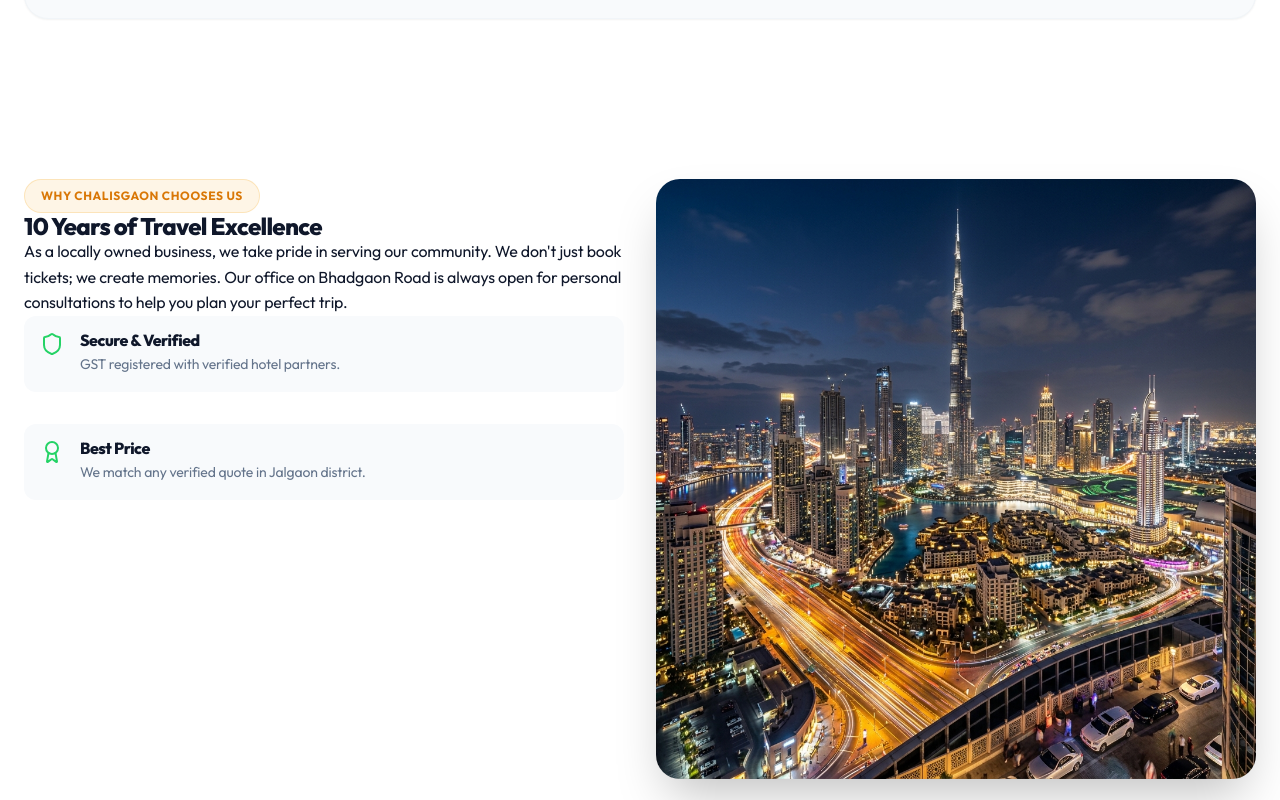
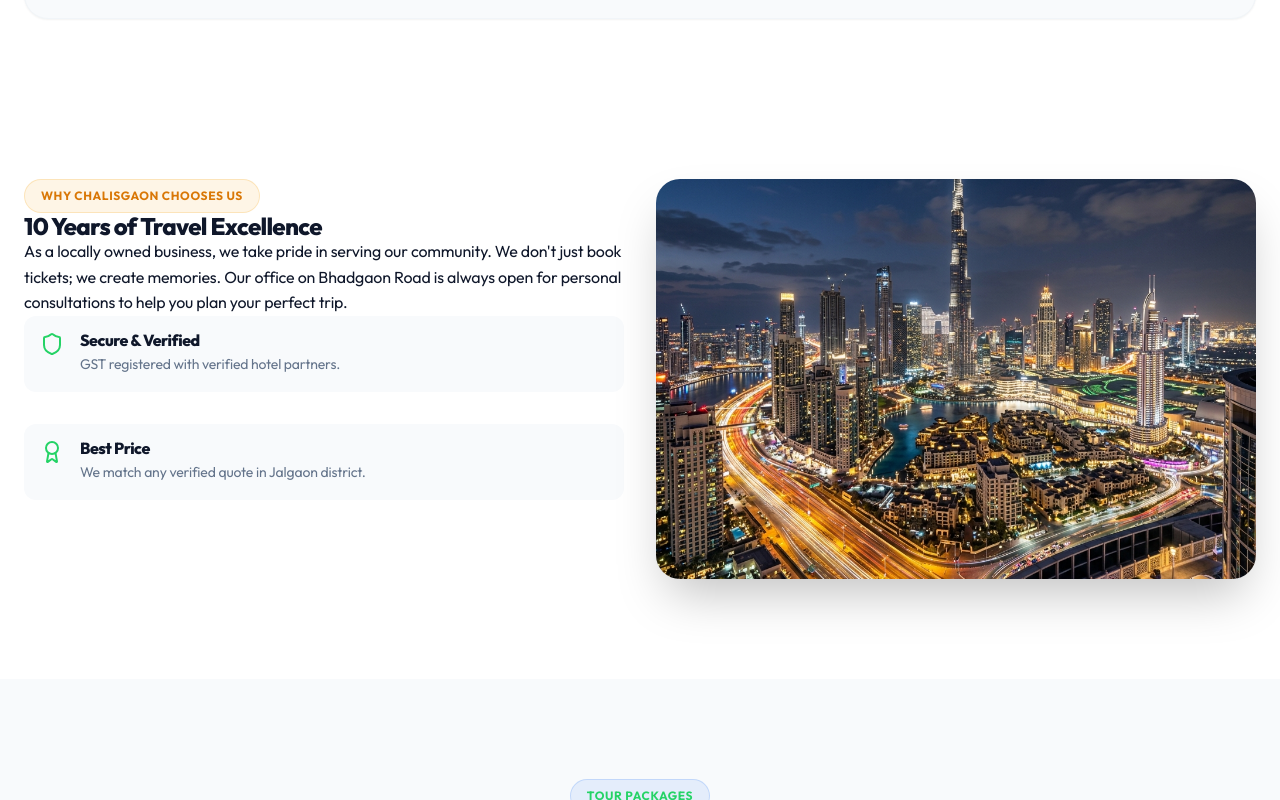
Before and after one commit to shubhpatil28/partner-tours-website, a React (Vite) app: page / in a window 1280 px wide. Shown: the part 2000-2800 px from the top of the page. Built offline with nearby package versions, Linux system fonts and the light colour scheme.

Commit message:
Upgrade: Production+ Image system (lazy load, fallback, blur UX, CLS fix)

```diff
--- a/src/components/common/Image.jsx
+++ b/src/components/common/Image.jsx
@@ -1,43 +1,52 @@
-import React, { useState } from 'react';
-import { handleImageError } from '../../utils/imageUtils';
+import React, { useState } from "react";
+import { handleImageError } from "../../utils/imageUtils";
 
 /**
- * Reusable Image component for Partner's Tours & Travels.
- * Features:
- * - Automatic fallback to high-quality placeholder on error
- * - Native lazy loading for performance
- * - Dark background placeholder to prevent layout shift and visual "pop"
- * - Responsive object-fit support
+ * Production-optimized Image component for Partner's Tours & Travels.
+ *
+ * Performance & SEO Features:
+ * - Decoding="async" for non-blocking rendering.
+ * - Width/Height support to prevent Cumulative Layout Shift (CLS).
+ * - Priority prop for LCP optimization (loading="eager").
+ * - React.memo to prevent unnecessary re-renders.
+ * - UX blur-to-clear transition effect.
  */
-const Image = ({
+const Image = React.memo(({
   src,
   alt = "Tour Image",
   className = "",
-  style = {},
+  width,
+  height,
+  priority = false, // Set to true for hero/above-the-fold images
+  style,
   ...props
 }) => {
   const [isLoaded, setIsLoaded] = useState(false);
 
-  const baseStyle = {
-    backgroundColor: "#0f172a", // Dark slate background for "blur/skeleton" feel
-    objectFit: "cover",
-    transition: "opacity 0.4s ease-in-out",
-    opacity: isLoaded ? 1 : 0.6,
-    ...style
-  };
+  const defaultAlt = alt || "Tour Package Image - Partner's Tours Chalisgaon";
 
   return (
     <img
       src={src}
-      alt={alt}
-      loading="lazy"
+      alt={defaultAlt}
+      width={width}
+      height={height}
+      loading={priority ? "eager" : "lazy"}
+      decoding="async"
+      onLoad={() => setIsLoaded(true)}
       onError={handleImageError}
-      onLoad={() => setIsLoaded(true)}
-      className={className}
-      style={baseStyle}
+      className={`image-component ${className}`}
+      style={{
+        backgroundColor: "#0f172a",
+        objectFit: "cover",
+        transition: "all 0.4s ease-in-out",
+        opacity: isLoaded ? 1 : 0.6,
+        filter: isLoaded ? "blur(0px)" : "blur(6px)",
+        ...style
+      }}
       {...props}
     />
   );
-};
+});
 
 export default Image;
--- a/src/pages/About.jsx
+++ b/src/pages/About.jsx
@@ -56,6 +56,8 @@ const About = () => {
                 src="https://images.unsplash.com/photo-1501785888041-af3ef285b470?auto=format&fit=crop&q=80&w=1000"
                 alt="About Partner's Tours Chalisgaon"
                 className="rounded-img shadow-lg"
+                width={800}
+                height={600}
               />
             </div>
           </div>
--- a/src/pages/Blog.jsx
+++ b/src/pages/Blog.jsx
@@ -99,6 +99,8 @@ const Blog = () => {
                   <Image
                     src={post.image}
                     alt={post.title}
+                    width={500}
+                    height={300}
                   />
                   <span className="blog-category-tag">{post.category}</span>
                 </div>
--- a/src/pages/BlogDetail.jsx
+++ b/src/pages/BlogDetail.jsx
@@ -153,7 +153,13 @@ const BlogDetail = () => {
         </header>
 
         <div className="post-featured-img">
-          <Image src={post.image} alt={post.title} />
+          <Image
+            src={post.image}
+            alt={post.title}
+            priority={true}
+            width={1200}
+            height={600}
+          />
         </div>
 
         <div className="post-content-layout">
@@ -182,7 +188,12 @@ const BlogDetail = () => {
                 <div className="related-list">
                    {Object.keys(blogContent).filter(k => k !== id).slice(0, 3).map(key => (
                       <Link key={key} to={`/blog/${key}`} className="related-item">
-                         <Image src={blogContent[key].image} alt={blogContent[key].title} />
+                         <Image
+                          src={blogContent[key].image}
+                          alt={blogContent[key].title}
+                          width={120}
+                          height={80}
+                         />
                          <h6>{blogContent[key].title}</h6>
                       </Link>
                    ))}
--- a/src/pages/Gallery.jsx
+++ b/src/pages/Gallery.jsx
@@ -64,7 +64,12 @@ const Gallery = () => {
                 style={{ transitionDelay: `${index * 100}ms` }}
               >
                 <div className="gallery-card">
-                  <Image src={img.src} alt={`${img.title} at ${img.location}`} />
+                  <Image
+                    src={img.src}
+                    alt={`${img.title} at ${img.location}`}
+                    width={400}
+                    height={300}
+                  />
                   <div className="gallery-overlay">
                     <div className="overlay-content">
                       <div className="loc-info">
--- a/src/pages/Home.jsx
+++ b/src/pages/Home.jsx
@@ -30,7 +30,14 @@ const Home = ({ onEnquiry }) => {
     <div className="home-page">
       {/* Hero Section with Parallax Effect */}
       <section className="hero parallax-hero">
-        <Image src={heroImg} alt="Partner's Tours & Travels - Leading Travel Agency in Chalisgaon" className="hero-bg" />
+        <Image
+          src={heroImg}
+          alt="Partner's Tours & Travels - Leading Travel Agency in Chalisgaon"
+          className="hero-bg"
+          priority={true}
+          width={1920}
+          height={1080}
+        />
         <div className="hero-overlay"></div>
         <div className="container hero-content fade-in-up">
           <div className="badge badge-orange ripple mb-16">1000+ Happy Customers • Best Price • 24/7 Support</div>
@@ -189,7 +196,13 @@ const Home = ({ onEnquiry }) => {
               </div>
             </div>
             <div className="city-img-container">
-               <Image src={dubaiImg} alt="Partner's Tours & Travels - Best Tour Operator in Jalgaon District" className="rounded-img shadow-lg" />
+               <Image
+                src={dubaiImg}
+                alt="Partner's Tours & Travels - Best Tour Operator in Jalgaon District"
+                className="rounded-img shadow-lg"
+                width={600}
+                height={400}
+               />
             </div>
           </div>
         </div>
@@ -286,7 +299,14 @@ const Home = ({ onEnquiry }) => {
 
 const PackageSummaryCard = ({ id, image, title, dur, price, onEnquiry }) => (
   <div className="p-sum-card ripple" onClick={() => onEnquiry(title)}>
-    <div className="p-img"><Image src={image} alt={`${title} Tour Package from Chalisgaon Travel Agency`} /></div>
+    <div className="p-img">
+      <Image
+        src={image}
+        alt={`${title} Tour Package from Chalisgaon Travel Agency`}
+        width={400}
+        height={250}
+      />
+    </div>
     <div className="p-content">
       <div className="p-meta"><span>{dur}</span> <span>Starts from {price}</span></div>
       <h3 className="mb-16">{title}</h3>
--- a/src/pages/PackageDetail.jsx
+++ b/src/pages/PackageDetail.jsx
@@ -138,7 +138,14 @@ const PackageDetail = () => {
   return (
     <div className="package-detail-page">
       <div className="detail-hero">
-        <Image src={pkg.image} alt={pkg.title} className="detail-hero-img" />
+        <Image
+          src={pkg.image}
+          alt={pkg.title}
+          className="detail-hero-img"
+          priority={true}
+          width={1920}
+          height={600}
+        />
         <div className="container">
           <div className="detail-header-content fade-in">
             <span className="duration-pill"><Clock size={16}/> {pkg.duration}</span>
--- a/src/pages/Packages.jsx
+++ b/src/pages/Packages.jsx
@@ -213,7 +213,12 @@ const Packages = ({ onEnquiry }) => {
                <div className="grid grid-4">
                   {recentlyViewed.map(pkg => (
                      <div key={`rv-${pkg.id}`} className="rv-card ripple" onClick={() => handlePackageClick(pkg)}>
-                        <Image src={pkg.image} alt={`${pkg.title} - Best Tour Package from Chalisgaon`} />
+                        <Image
+                          src={pkg.image}
+                          alt={`${pkg.title} - Best Tour Package from Chalisgaon`}
+                          width={300}
+                          height={200}
+                        />
                         <div className="rv-info">
                            <h5>{pkg.title}</h5>
                            <span>{pkg.price}</span>
@@ -341,7 +346,12 @@ const Packages = ({ onEnquiry }) => {
 const PackageCard = ({ pkg, handlePackageClick, handleLeadCapture }) => (
   <div className="package-card fade-in-up" onClick={() => handlePackageClick(pkg)}>
     <div className="package-img">
-      <Image src={pkg.image} alt={`${pkg.title} Tour Package from Best Travel Agency in Chalisgaon`} />
+      <Image
+        src={pkg.image}
+        alt={`${pkg.title} Tour Package from Best Travel Agency in Chalisgaon`}
+        width={500}
+        height={350}
+      />
       <div className="card-overlay"></div>
       <span className="price-tag">
         <small>Starting from</small>
--- a/src/pages/Rental.jsx
+++ b/src/pages/Rental.jsx
@@ -90,7 +90,12 @@ const Rental = () => {
             {vehicles.map(vehicle => (
               <div key={vehicle.id} className="vehicle-card fade-in">
                 <div className="vehicle-img">
-                  <Image src={vehicle.image} alt={vehicle.name} />
+                  <Image
+                    src={vehicle.image}
+                    alt={vehicle.name}
+                    width={500}
+                    height={350}
+                  />
                   <div className="vehicle-pricing-overlay">
                     <span>From {vehicle.priceKm}/km</span>
                   </div>
```
